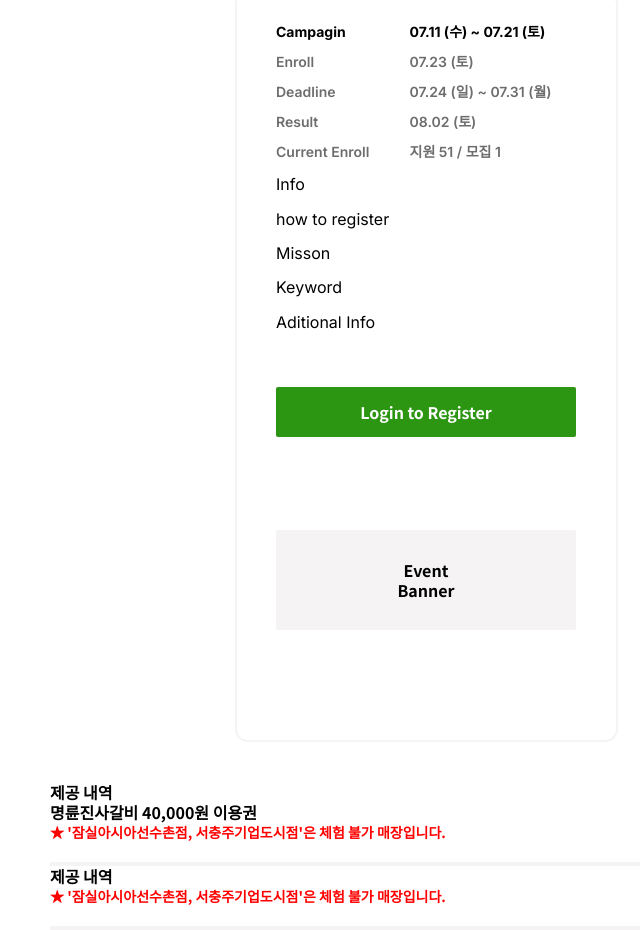
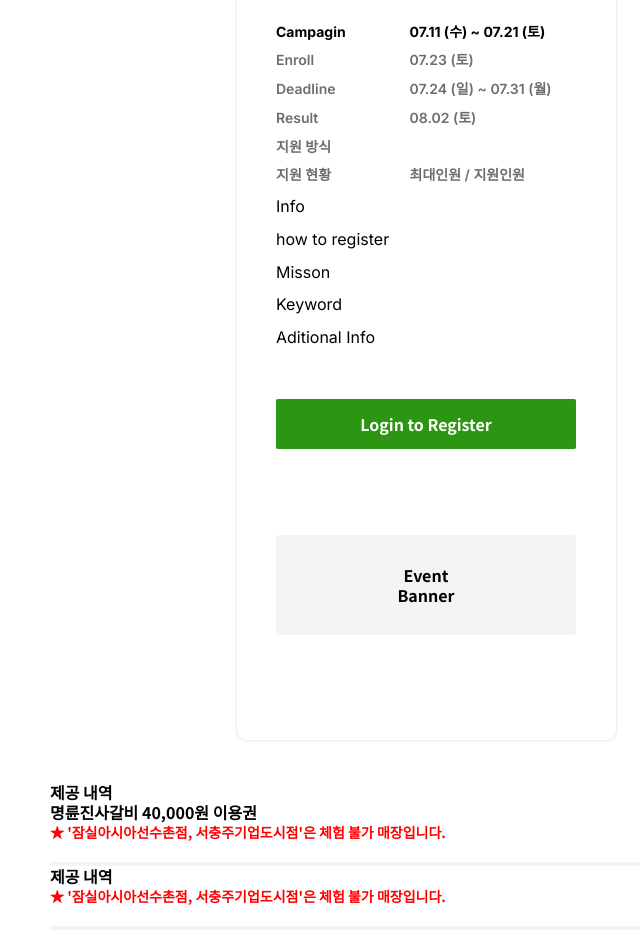
Before and after one commit to jpgroup600/FE-Web, a React (Vite) app: page /view/1 in a window 1280 px wide. Shown: the part 840-1770 px from the top of the page, without its empty margins (0-640 px from the left). Built offline with nearby package versions, Linux system fonts and the light colour scheme; no server answers; a web font is replaced by a local one.

Commit message:
changed product page

```diff
--- a/src/Pages/Desktop_17.jsx
+++ b/src/Pages/Desktop_17.jsx
@@ -20,6 +20,7 @@ const Desktop17 = () => {
   const scrollToMissionRef = useRef(null);
   const scrollToKeyWordRef = useRef(null);
   const scrollToAditionalRef = useRef(null);
+
 
   useEffect(() => {
     const fetchData = async () => {
@@ -172,6 +173,32 @@ const Desktop17 = () => {
     fetchData();
   }, [email, token]);
   const [moreButton, setMoreButton] = useState(false);
+  const [channelName, setChannelName] = useState("");
+
+  const [NewChannel, setNewChannel] = useState([]);
+
+  const changeChanelName = (channel) => {
+    let text =  channel;
+    let newList = []
+    text?.map ((i) => {
+      if (i == "youtube"){
+            newList.push("유튜브");
+          }
+          if (i == "instagram"){
+            newList.push("인스타그램");
+          }
+          if (i == "blog"){
+            newList.push("블로그");
+          }
+          if (i == "tiktok"){
+            newList.push("틱톡");
+          }
+    })
+
+    console.log(newList);
+  }
+
+
   return (
     <>
       <div className="container mx-auto  2xl:px-12">
@@ -276,9 +303,18 @@ const Desktop17 = () => {
                   <td className="pb-3">08.02 (토)</td>
                 </tr>
                 <tr>
-                  <td className="pb-3">Current Enroll</td>
+                  <td className="pb-3">지원 방식</td>
                   <td className="pb-3">
-                    {product?.channel || "지원 51 / 모집 1"}
+                    {
+                      product?.channel
+                    }
+                  </td>
+                </tr>
+
+                <tr>
+                  <td className="pb-3">지원 현황</td>
+                  <td className="pb-3">
+                    {product ? `최대 인원 ${product?.numberOfPeople} / 지원 인원 ${product?.registeredUsers.length}` : "최대인원 / 지원인원 "}
                   </td>
                 </tr>
                 <tr>
```
